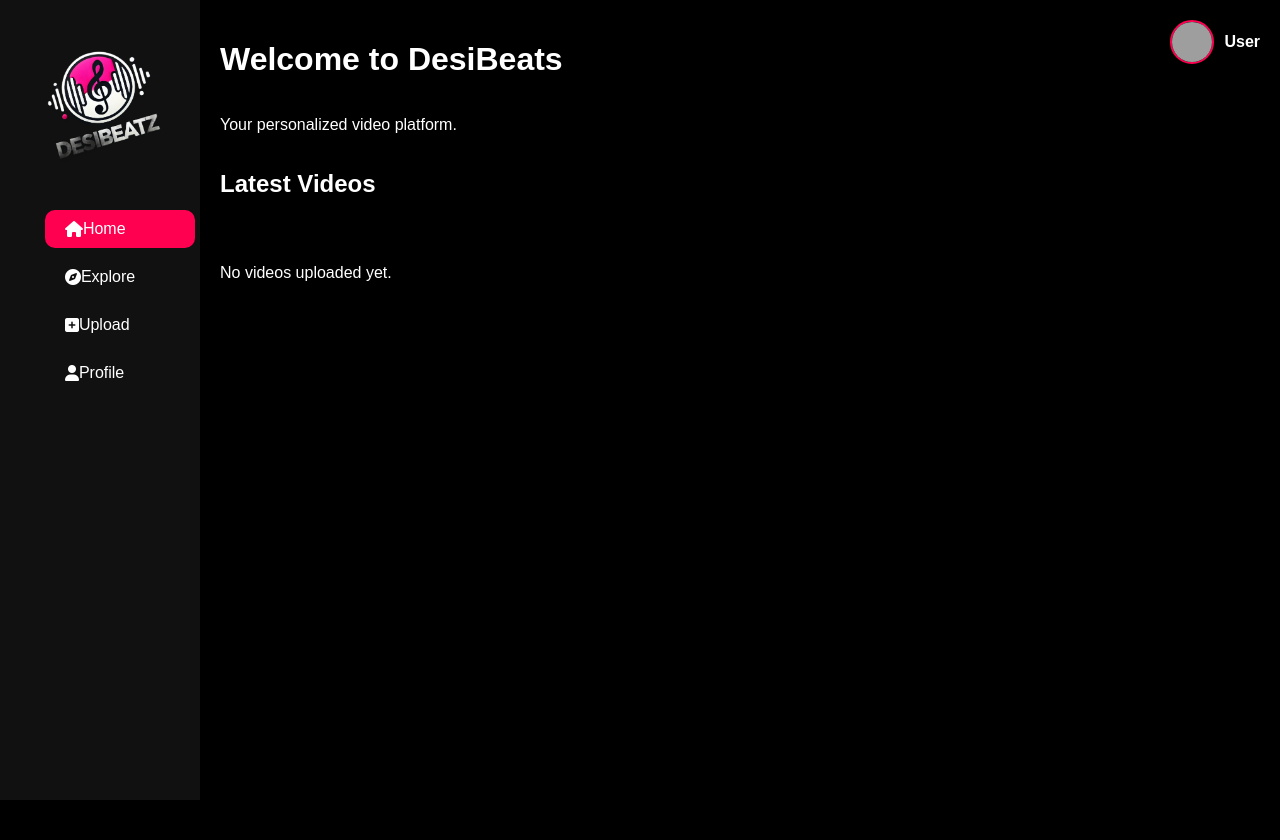
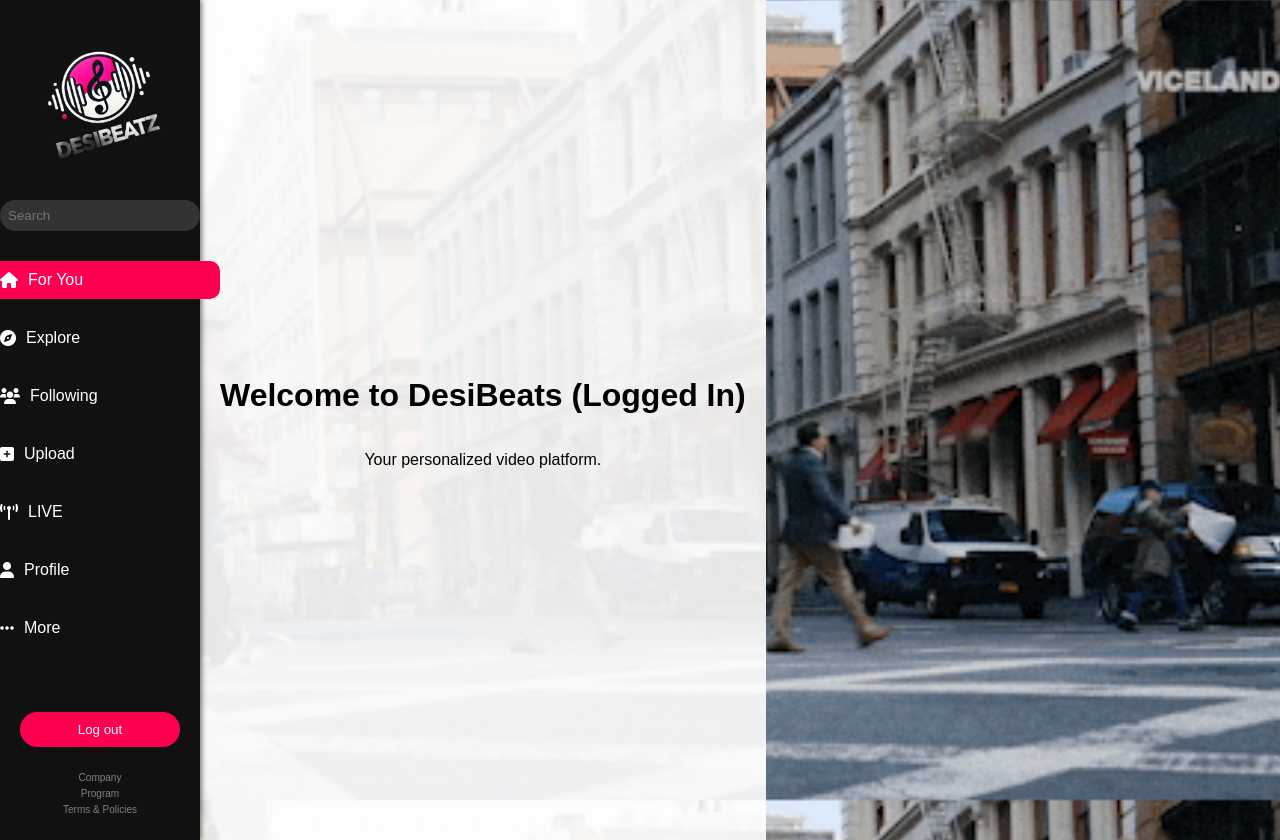
Before and after one commit to RonaldReddy024/desibeatz, a Python web app: template templates/index1.html in a window 1280 px wide. Before the commit the page ends 800 px from the top, so only its background shows below. Run offline with Jinja, Linux system fonts and the light colour scheme; the template is opened without the code that fills it, so the values that code supplies are empty; grey boxes are pictures that could not be loaded.

Commit message:
index1.html
re-added logout button

```diff
--- a/templates/index1.html
+++ b/templates/index1.html
@@ -3,17 +3,18 @@
 <head>
   <meta charset="UTF-8">
   <meta name="viewport" content="width=device-width, initial-scale=1.0">
-    <title>Home | DesiBeats</title>
+  <title>DesiBeats Home (Logged In)</title>
   <link href="https://cdnjs.cloudflare.com/ajax/libs/font-awesome/6.0.0/css/all.min.css" rel="stylesheet">
   <style>
+    /* Base styles */
     body, html {
       margin: 0;
       padding: 0;
       font-family: 'Arial', sans-serif;
       height: 100%;
       display: flex;
-            background-color: #000;
-            color: white;
+      background: url("{{ url_for('static', filename='background.gif') }}") no-repeat center center fixed;
+      background-size: cover;
     }
     .sidebar {
       position: fixed;
@@ -28,11 +29,36 @@
       padding: 20px 0;
       box-shadow: 2px 0 5px rgba(0,0,0,0.5);
     }
+    .logo {
+      display: flex;
+      align-items: center;
+      justify-content: center;
+      margin-bottom: 20px;
+    }
     .logo img {
       display: block;
       width: 160px;
       height: auto;
+    }
+    .search-container {
+      width: 100%;
+      padding: 0 10px;
       margin-bottom: 20px;
+    }
+    .search-container input {
+      width: 100%;
+      padding: 8px;
+      border-radius: 20px;
+      border: none;
+      background-color: #333;
+      color: white;
+    }
+    nav {
+      width: 100%;
+      flex-grow: 1;
+      display: flex;
+      flex-direction: column;
+      align-items: center;
     }
     nav a {
       color: white;
@@ -43,86 +69,42 @@
       width: 100%;
       padding: 10px 20px;
       border-radius: 10px;
+      text-align: left;
+      transition: background-color 0.2s ease;
+    }
+    nav a i {
+      margin-right: 10px;
     }
     nav a.active, nav a:hover {
       background-color: #ff0050;
     }
+    .logout-button {
+      background-color: #ff0050;
+      color: white;
+      border: none;
+      padding: 10px 20px;
+      width: 80%;
+      border-radius: 20px;
+      margin-bottom: 20px;
+      cursor: pointer;
+    }
+    .footer p {
+      color: grey;
+      font-size: 10px;
+      text-align: center;
+      margin: 5px 0;
+    }
     #content {
       margin-left: 200px;
-            padding: 20px;
       flex-grow: 1;
-            background-color: #000;
       display: flex;
       flex-direction: column;
-            overflow-y: auto;
-        }
-        .user-info {
-            position: fixed;
-            top: 20px;
-            right: 20px;
-            display: flex;
+      justify-content: center;
       align-items: center;
-            gap: 10px;
-            z-index: 10;
-        }
-        .user-info img {
-            width: 40px;
-            height: 40px;
-            border-radius: 50%;
-            border: 2px solid #ff0050;
-            cursor: pointer;
-        }
-        .user-info .username {
-            font-size: 16px;
-            font-weight: bold;
-        }
-        .dropdown {
-            position: absolute;
-            top: 60px;
-            right: 0;
-            background-color: #111;
-            color: white;
-            border-radius: 10px;
-            box-shadow: 0 2px 5px rgba(0, 0, 0, 0.5);
-            padding: 10px;
-            display: none;
-        }
-        .dropdown a {
-            color: white;
-            text-decoration: none;
-            display: block;
-            margin: 5px 0;
-            padding: 5px;
-        }
-        .dropdown a:hover {
-            background-color: #ff0050;
-        }
-        .video-carousel {
-            display: flex;
-            overflow-x: auto;
-            gap: 15px;
-            margin: 20px 0;
-            padding: 10px 0;
-            scroll-behavior: smooth;
-        }
-        .video-card {
-            min-width: 300px;
-            background-color: #111;
-            border-radius: 10px;
-            padding: 15px;
-            text-align: center;
-            box-shadow: 0 2px 4px rgba(255, 255, 255, 0.1);
-        }
-        .video-card video {
-            width: 100%;
-            border-radius: 8px;
-        }
-        .video-card h3 {
-            margin: 10px 0 5px;
-        }
-        .video-card p {
-            font-size: 14px;
-            color: #ccc;
+      height: 100vh;
+      background-color: rgba(255,255,255,0.9); /* slight white overlay for readability */
+      color: #000;
+      padding: 20px;
     }
   </style>
 </head>
@@ -131,81 +113,31 @@
     <div class="logo">
       <img src="../static/images/desibeatz_logo.png" alt="DesiBeats Logo">
     </div>
+    <div class="search-container">
+      <input type="search" placeholder="Search">
+    </div>
     <nav>
-            <a href="index1.html" class="active"><i class="fas fa-home"></i> Home</a>
-            <a href="explore1.html"><i class="fas fa-compass"></i> Explore</a>
-            <a href="upload1.html"><i class="fas fa-plus-square"></i> Upload</a>
-            <a href="profile1.html"><i class="fas fa-user"></i> Profile</a>
+      <!-- All links use absolute paths to the logged-in versions -->
+      <a href="/index1.html" class="active"><i class="fas fa-home"></i> For You</a>
+      <a href="/explore1.html"><i class="fas fa-compass"></i> Explore</a>
+      <!-- If you don't have a separate "following1.html", you can point to /following.html if that's appropriate -->
+      <a href="/following.html"><i class="fas fa-users"></i> Following</a>
+      <a href="/upload1.html"><i class="fas fa-plus-square"></i> Upload</a>
+      <a href="/live.html"><i class="fas fa-broadcast-tower"></i> LIVE</a>
+      <a href="/profile1.html"><i class="fas fa-user"></i> Profile</a>
+      <a href="/more.html"><i class="fas fa-ellipsis-h"></i> More</a>
     </nav>
+    <!-- Logout button -->
+    <button class="logout-button" onclick="location.href='/logout'">Log out</button>
+    <div class="footer">
+      <p>Company</p>
+      <p>Program</p>
+      <p>Terms & Policies</p>
+    </div>
   </div>
   <div id="content">
-        <div class="user-info">
-            <img src="default-profile.png" alt="User Profile" id="profileIcon" />
-            <span class="username" id="username">User</span>
-            <div class="dropdown" id="dropdownMenu">
-                <a href="settings.html">Settings</a>
-                <a href="help.html">Help</a>
-                <a href="login.html" onclick="logout()">Sign Out</a>
+    <h1>Welcome to DesiBeats (Logged In)</h1>
+    <p>Your personalized video platform.</p>
   </div>
-        </div>
-        <h1>Welcome to DesiBeats</h1>
-        <p>Your personalized video platform.</p>
-        <h2>Latest Videos</h2>
-        <div class="video-carousel" id="videoCarousel"></div>
-    </div>
-
-    <script>
-        // Load user data
-        window.onload = function() {
-            const username = localStorage.getItem('username');
-            const profilePic = localStorage.getItem('profilePic') || 'default-profile.png';
-
-            if (username) {
-                document.getElementById('username').innerText = username;
-                document.getElementById('profileIcon').src = profilePic;
-            }
-            loadVideos();
-        };
-
-        // Dropdown menu toggle
-        const profileIcon = document.getElementById('profileIcon');
-        const dropdownMenu = document.getElementById('dropdownMenu');
-        profileIcon.addEventListener('click', () => {
-            dropdownMenu.style.display = dropdownMenu.style.display === 'block' ? 'none' : 'block';
-        });
-
-        // Logout function
-        function logout() {
-            localStorage.removeItem('username');
-            localStorage.removeItem('profilePic');
-            alert('You have been logged out.');
-            window.location.href = 'login.html';
-        }
-
-        // Load videos from localStorage
-        function loadVideos() {
-            const videoCarousel = document.getElementById('videoCarousel');
-            const videos = JSON.parse(localStorage.getItem('videos')) || [];
-
-            if (videos.length === 0) {
-                videoCarousel.innerHTML = '<p>No videos uploaded yet.</p>';
-                return;
-            }
-
-            videos.forEach(video => {
-                const videoCard = document.createElement('div');
-                videoCard.classList.add('video-card');
-                videoCard.innerHTML = `
-                    <video controls>
-                        <source src="../static/uploads/${video.fileName}" type="video/mp4">
-                        Your browser does not support the video tag.
-                    </video>
-                    <h3>${video.title}</h3>
-                    <p>${video.description}</p>
-                `;
-                videoCarousel.appendChild(videoCard);
-            });
-        }
-    </script>
 </body>
 </html>
```
Lines whose indentation alone changed are shown as unchanged.
